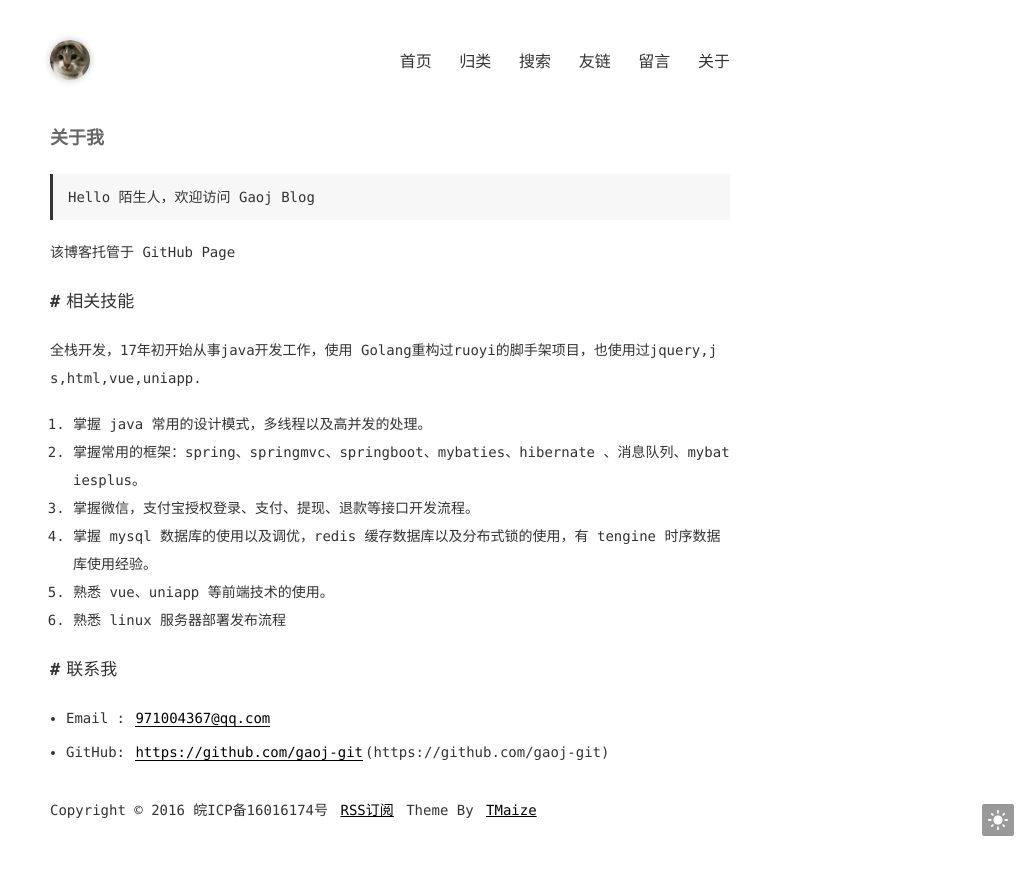
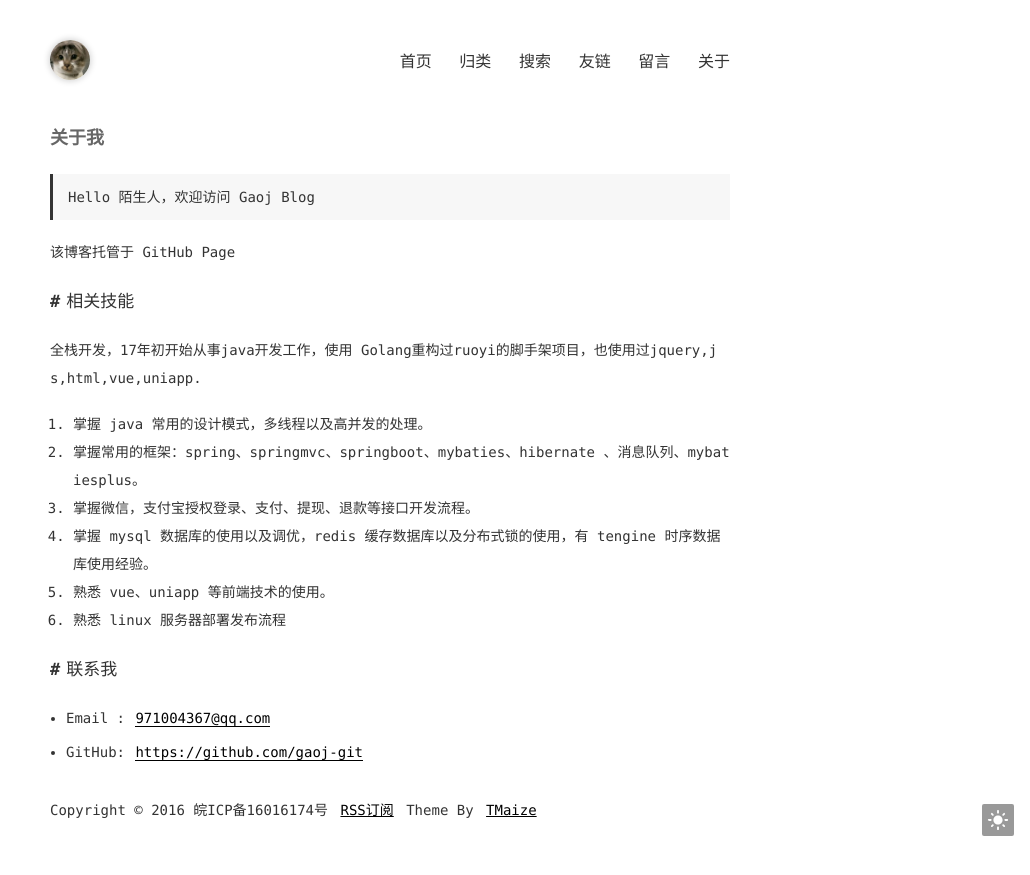
Before and after one commit to gaoj-git/gaoj-git.github.io, a Jekyll site: the page built from pages/about.md, in a window 1280 px wide. Shown: the top 875 px of the page, without its empty margins (250-1280 px from the left). Built offline with Jekyll 4.4.1, drawn with Linux system fonts in a browser that asks for light colours; some of the changed lines change nothing that is shown.

Commit message:
修改文件: pages/about.md

```diff
--- a/pages/about.md
+++ b/pages/about.md
@@ -20,4 +20,4 @@
 
 - Email&nbsp;: [971004367@qq.com](mailto:971004367@qq.com)
 
-- GitHub: [https://github.com/gaoj-git](https://github.com/gaoj-git)(https://github.com/gaoj-git)
+- GitHub: [https://github.com/gaoj-git](https://github.com/gaoj-git)
```
